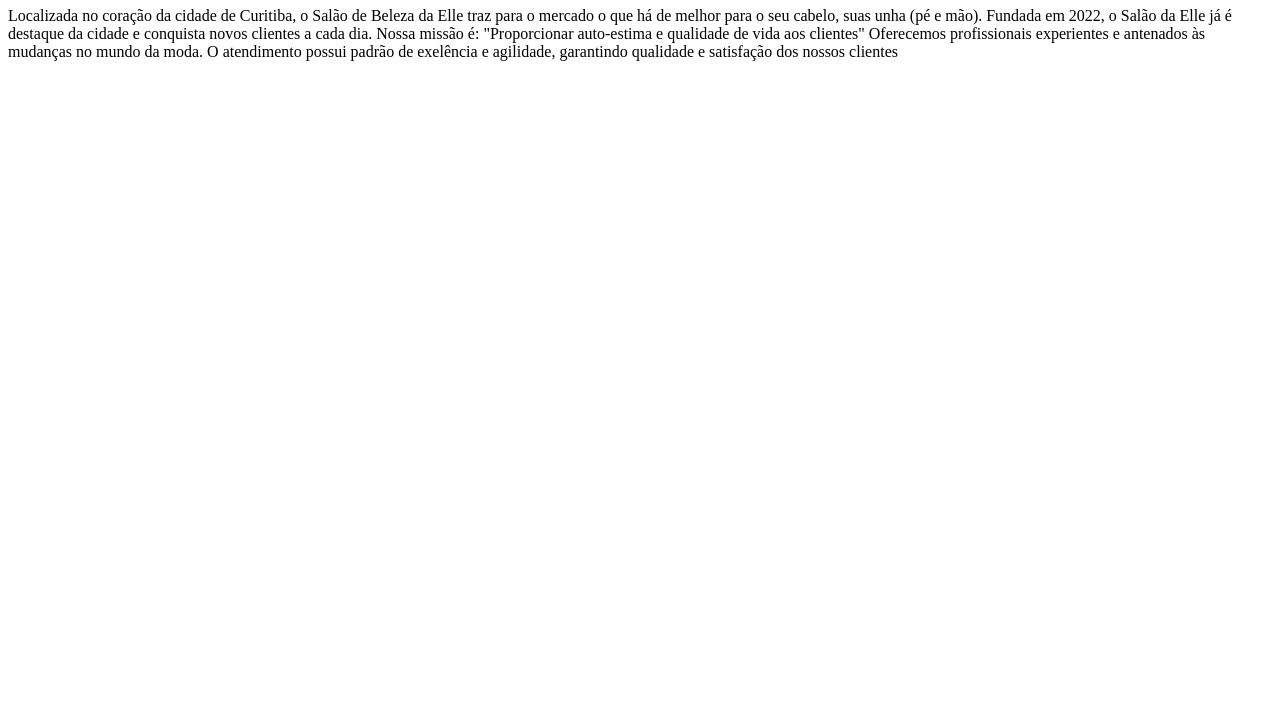
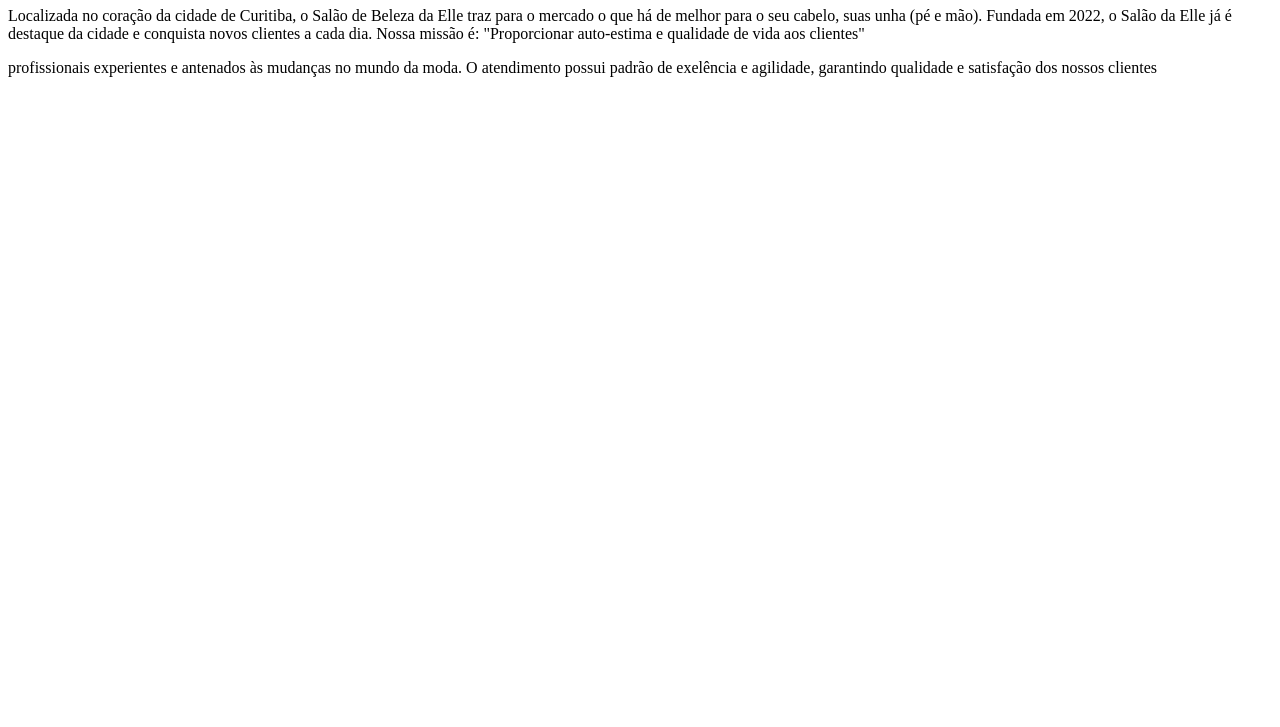
Before and after one commit to Yask7/pensamentocomputacional2, a plain HTML site: page index.html in a window 1280 px wide. Shown: the part 73-800 px from the top of the page. Drawn offline with Linux system fonts and the light colour scheme.

Commit message:
index.html

```diff
--- a/index.html
+++ b/index.html
@@ -8,6 +8,6 @@
     <h1>Sobre o Salão de Beleza da Elle</h1>
     Localizada no coração da cidade de Curitiba, o Salão de Beleza da Elle  traz para o mercado o que há de melhor para o seu cabelo, suas unha (pé e mão). Fundada em 2022, o Salão da Elle já é destaque da cidade e conquista novos clientes a cada dia.
     Nossa missão é: "Proporcionar auto-estima e qualidade de vida aos clientes"
-    Oferecemos profissionais experientes e antenados às mudanças no mundo da moda. O atendimento possui padrão de exelência e agilidade, garantindo qualidade e satisfação dos nossos clientes
+    <p> profissionais experientes e antenados às mudanças no mundo da moda. O atendimento possui padrão de exelência e agilidade, garantindo qualidade e satisfação dos nossos clientes
   </body>
 </html>
```
